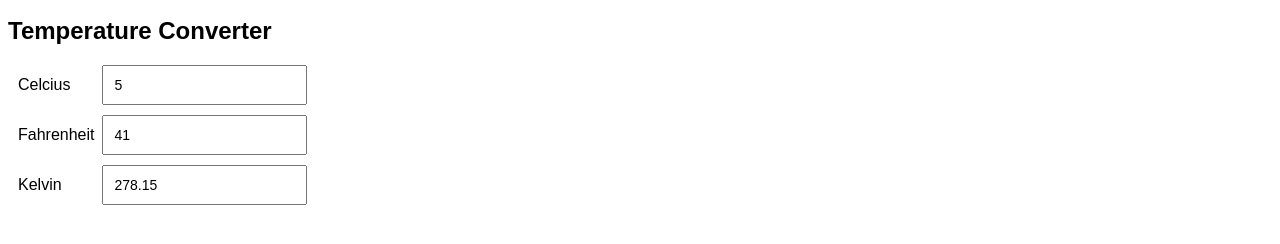
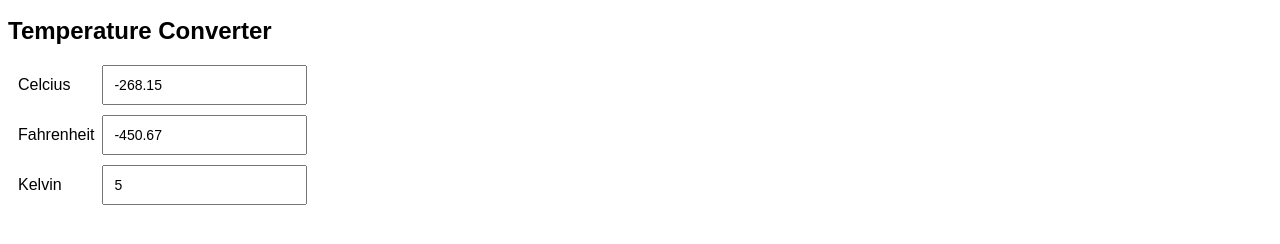
Before and after one commit to SantoshChapagai/JS_With_Margit, a plain HTML site: page week_3/index.html in a window 1280 px wide. Both pictures are taken after typing "5", "5", "5", "5", "5" into the empty fields and a click on the button "Calculate". Shown: the part 400-644 px from the top of the page. Drawn offline with Linux system fonts and the light colour scheme.

Commit message:
calculators

```diff
--- a/week_3/index.html
+++ b/week_3/index.html
@@ -31,15 +31,15 @@
     <form>
     <div class="form_group">
         <label for="celcius">Celcius</label>
-        <input type="number" id="celcius" onchange="tempConverter(this.id)">
+        <input type="number" id="celcius" onchange="tempConverter(this.id, this.value)">
     </div>
     <div class="form_group">
         <label for="fahrenheit">Fahrenheit</label>
-        <input type="number" id="fahrenheit" onchange="tempConverter(this.id)">
+        <input type="number" id="fahrenheit" onchange="tempConverter(this.id, this.value)">
     </div>
     <div class="form_group">
         <label for="kelvin">Kelvin</label>
-        <input type="number" id="kelvin" onchange="tempConverter(this.id)">
+        <input type="number" id="kelvin" onchange="tempConverter(this.id, this.value)">
     </div>
     </form>
 
--- a/week_3/main.js
+++ b/week_3/main.js
@@ -16,18 +16,38 @@ const calcGasoline = () =>{
 };
 
 
-const tempConverter=(id)=>{
+const tempConverter=(id, value)=>{
+
+    const val = parseFloat(value);
+
 const celInput = document.querySelector('#celcius');
 const fahInput = document.querySelector('#fahrenheit');
 const kelInput = document.querySelector('#kelvin');
 
+if(id==='celcius'){
+    fahInput.value = (val * 1.8+32).toFixed(2);
+   kelInput.value = (val + 273.15).toFixed(2);
+}
 
+if(id==='fahrenheit'){
+celInput.value= ((val-32)/1.8).toFixed(2);
+kelInput.value= ((val-32)/1.8 + 273.15).toFixed(2);
+}
+if(id==='kelvin'){
+    celInput.value= (val-273.15).toFixed(2);
+    fahInput.value= ((val-273.15)*9/5+32).toFixed(2);
+}
+// toFixed helps to fix how many numbers to put after decimals.
 
-
-fahInput.value = (celInput.value)*1.8+32;
-kelInput.value = +(celInput.value)+273.15;
 
 
 
 
 }
+
+
+
+
+
+// const paragraphs = document.querySelectorAll('p');
+// console.log(paragraphs)
```
